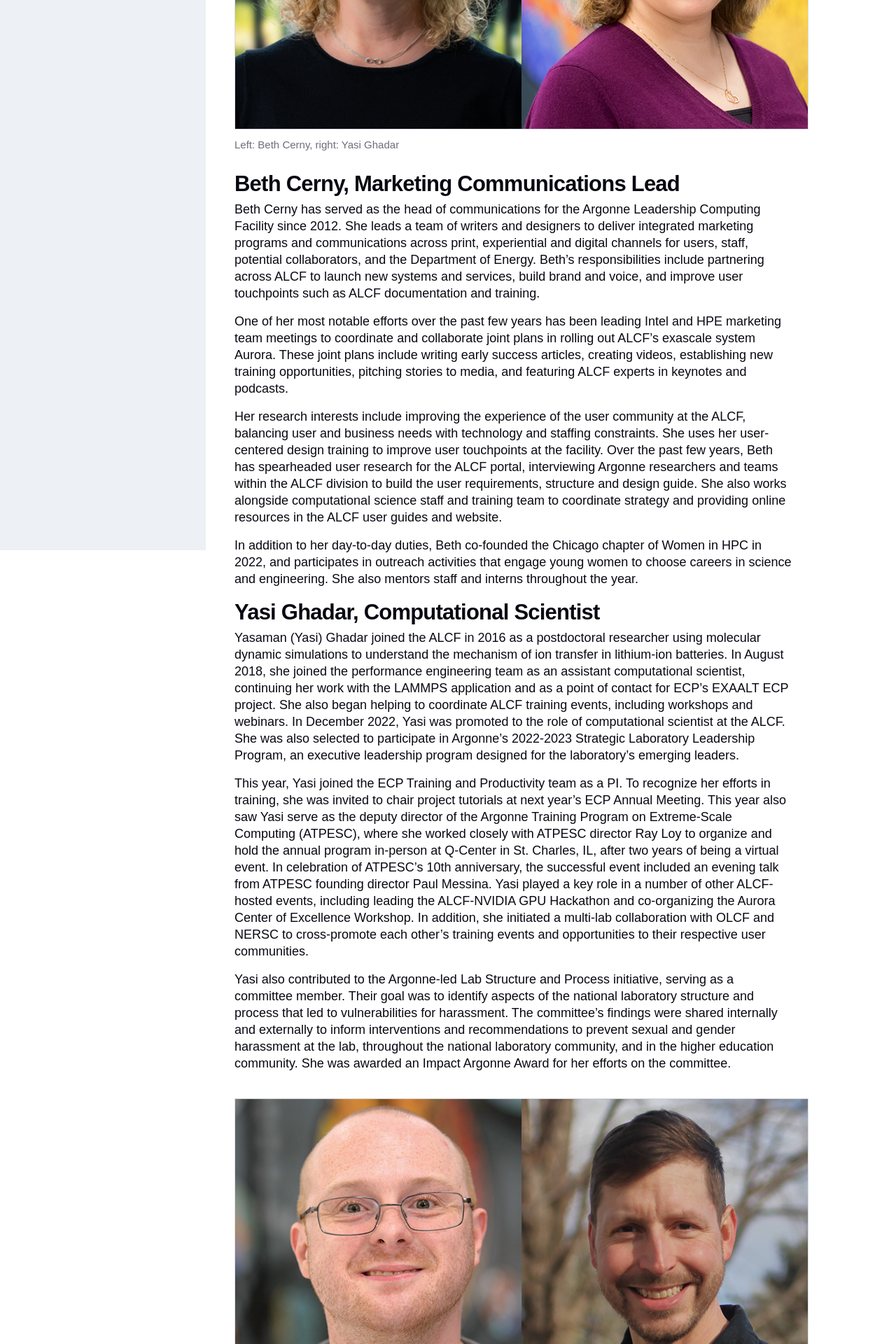
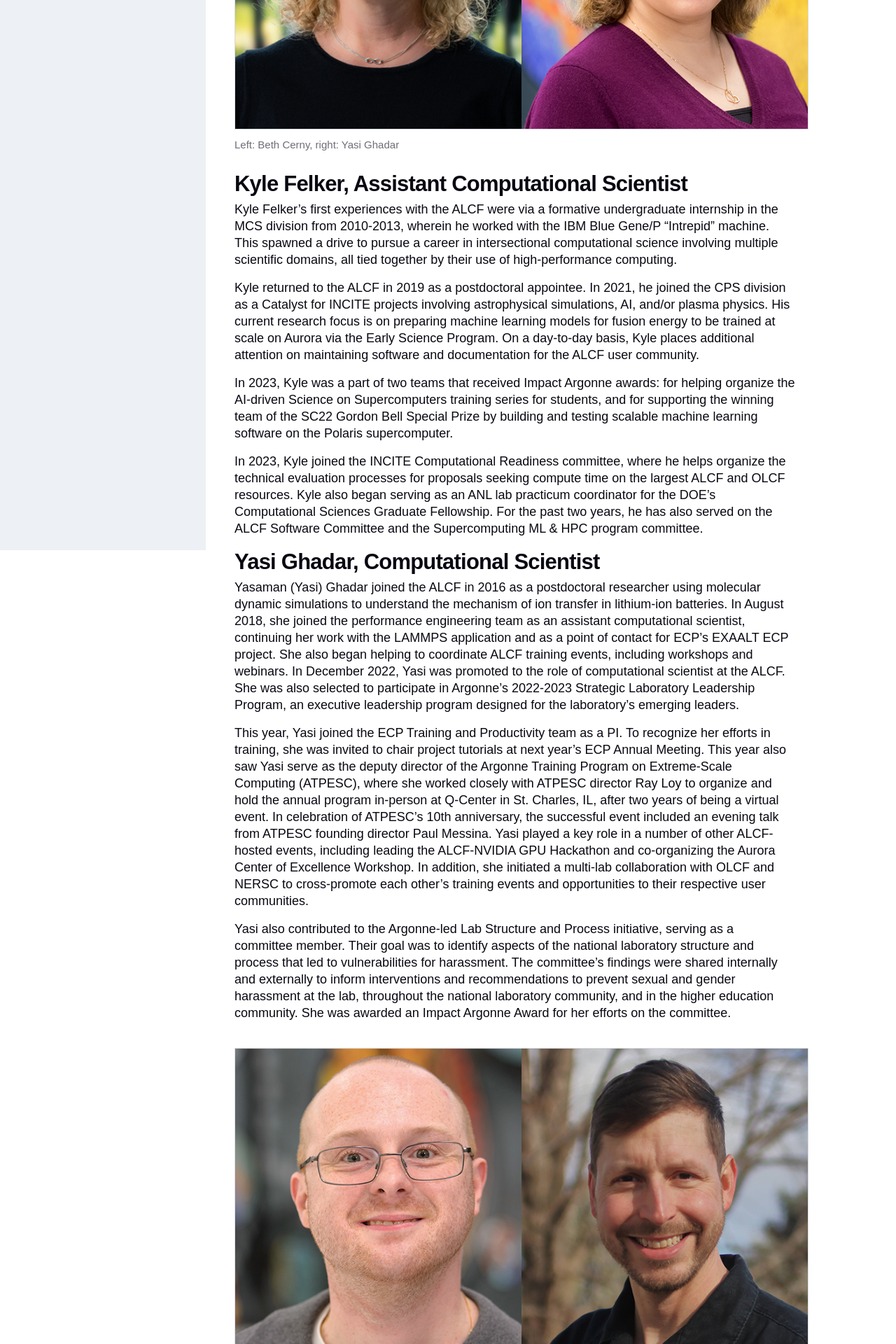
Before and after one commit to argonne-lcf/AR2023, a Jekyll site: the page built from 04_expertise-and-resources/staff-spotlights.md, in a window 1280 px wide. Shown: the part 558-2478 px from the top of the page at 70% size. Built offline with Jekyll 4.4.1, drawn with Linux system fonts in a browser that asks for light colours; some web fonts are replaced.

Commit message:
Update staff-spotlights - LL .md

```diff
--- a/04_expertise-and-resources/staff-spotlights.md
+++ b/04_expertise-and-resources/staff-spotlights.md
@@ -13,15 +13,15 @@ permalink: expertise-and-resources/staff-spotlights
    source= "ghadar-lenard.png"
    caption= "Left: Beth Cerny, right: Yasi Ghadar"
 %}
-# Beth Cerny, Marketing Communications Lead
+# Kyle Felker, Assistant Computational Scientist
 
-Beth Cerny has served as the head of communications for the Argonne Leadership Computing Facility since 2012. She leads a team of writers and designers to deliver integrated marketing programs and communications across print, experiential and digital channels for users, staff, potential collaborators, and the Department of Energy. Beth’s responsibilities include partnering across ALCF to launch new systems and services, build brand and voice, and improve user touchpoints such as ALCF documentation and training.
+Kyle Felker's first experiences with the ALCF were via a formative undergraduate internship in the MCS division from 2010-2013, wherein he worked with the IBM Blue Gene/P "Intrepid" machine. This spawned a drive to pursue a career in intersectional computational science involving multiple scientific domains, all tied together by their use of high-performance computing.
 
-One of her most notable efforts over the past few years has been leading Intel and HPE marketing team meetings to coordinate and collaborate joint plans in rolling out ALCF’s exascale system Aurora. These joint plans include writing early success articles, creating videos, establishing new training opportunities, pitching stories to media, and featuring ALCF experts in keynotes and podcasts.
+Kyle returned to the ALCF in 2019 as a postdoctoral appointee.  In 2021, he joined the CPS division as a Catalyst for INCITE projects involving astrophysical simulations, AI, and/or plasma physics. His current research focus is on preparing machine learning models for fusion energy to be trained at scale on Aurora via the Early Science Program. On a day-to-day basis, Kyle places additional attention on maintaining software and documentation for the ALCF user community.
 
-Her research interests include improving the experience of the user community at the ALCF, balancing user and business needs with technology and staffing constraints. She uses her user-centered design training to improve user touchpoints at the facility. Over the past few years, Beth has spearheaded user research for the ALCF portal, interviewing Argonne researchers and teams within the ALCF division to build the user requirements, structure and design guide. She also works alongside computational science staff and training team to coordinate strategy and providing online resources in the ALCF user guides and website.
+In 2023, Kyle was a part of two teams that received Impact Argonne awards: for helping organize the AI-driven Science on Supercomputers training series for students, and for supporting  the  winning team of the SC22 Gordon Bell Special Prize by building and testing scalable machine learning software on the Polaris supercomputer.
 
-In addition to her day-to-day duties, Beth co-founded the Chicago chapter of Women in HPC in 2022, and participates in outreach activities that engage young women to choose careers in science and engineering. She also mentors staff and interns throughout the year.
+In 2023, Kyle joined the INCITE Computational Readiness committee, where he helps organize the technical evaluation processes for proposals seeking compute time on the largest ALCF and OLCF resources. Kyle also began serving as an ANL lab practicum coordinator for the DOE's Computational Sciences Graduate Fellowship. For the past two years, he has also served on the ALCF Software Committee and the Supercomputing ML & HPC program committee.
 
 # Yasi Ghadar, Computational Scientist
 
```
